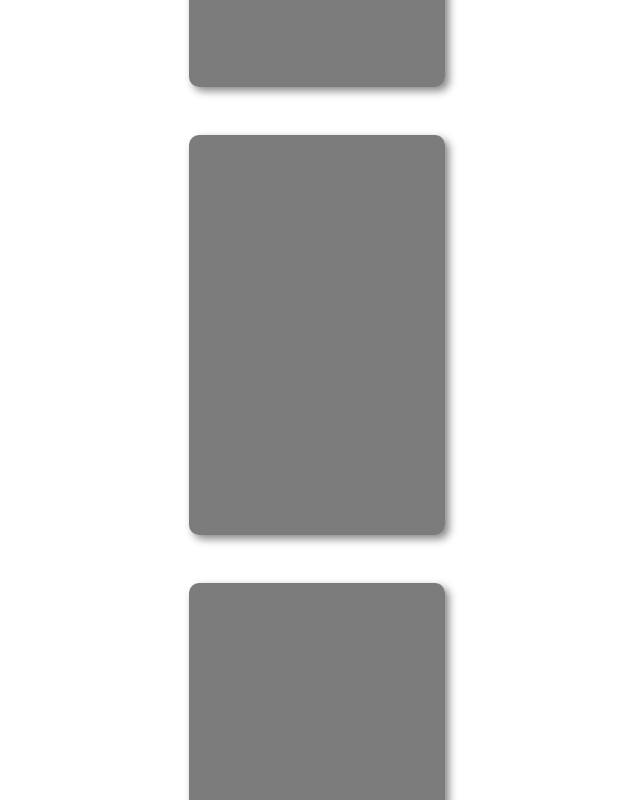
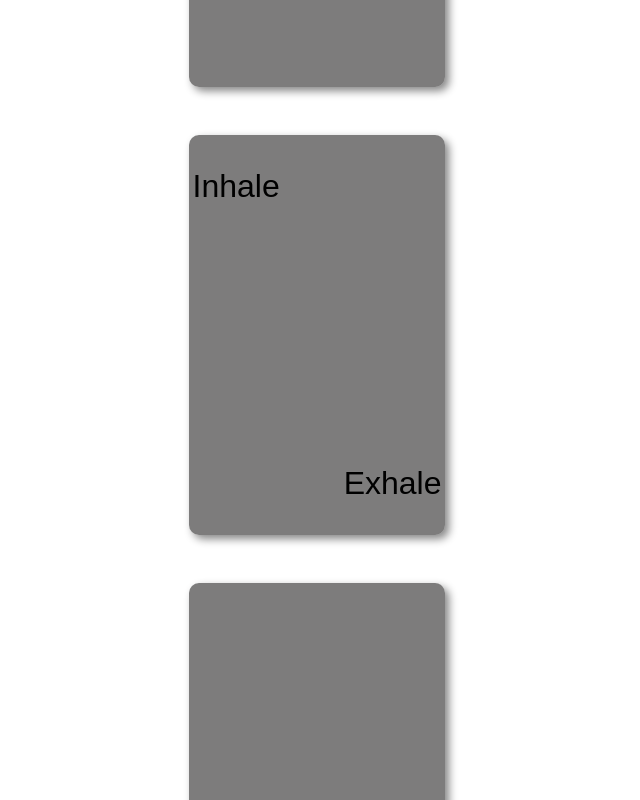
Before and after one commit to Yaz-Reyna/yazmin-reyna-capstone-breathe, a React (Create React App) app: page /exercises in a window 1280 px wide. Shown: the part 580-1380 px from the top of the page, without its empty margins (323-963 px from the left). Built offline with nearby package versions, Linux system fonts and the light colour scheme.

Commit message:
Add animation for ExerciseTwo component

```diff
--- a/src/App.js
+++ b/src/App.js
@@ -4,6 +4,7 @@ import {BrowserRouter, Routes, Route} from 'react-router-dom'
 import HomePage from './pages/home/home';
 import QuotesAndJokes from './pages/quotes-and-jokes/quotes-and-jokes';
 import BreathingExercises from './pages/breathing-exercises/breathing-exercises';
+import Music from './pages/music/music';
 
 function App() {
   return (
@@ -11,7 +12,7 @@ function App() {
       <Routes>
         <Route path='/' element={<HomePage/>}></Route>
         <Route path='/exercises' element={<BreathingExercises/>}></Route>
-        {/* <Route path='/music' element={<Music/>}></Route> */}
+        <Route path='/music' element={<Music/>}></Route>
         <Route path='/quotes' element={<QuotesAndJokes/>}></Route>
       </Routes>
     </BrowserRouter>
--- a/src/components/ExerciseFour/ExerciseFour.scss
+++ b/src/components/ExerciseFour/ExerciseFour.scss
@@ -1,7 +1,6 @@
 @use "../../styles/partials/fonts" as *;
 @use "../../styles/partials/mixins" as *;
 @use "../../styles/partials/variables" as *;
-
 
 .breathe4 {
     margin: 0;
@@ -12,25 +11,26 @@
 
     &__button {
         border: none;
-        border-radius: .625rem;
+        border-radius: 0.625rem;
         display: flex;
         align-items: center;
         justify-content: center;
         flex-direction: column;
         width: 16rem;
         height: 25rem;
-        box-shadow: .25rem .25rem .5rem $dark-gray;
+        box-shadow: 0.25rem 0.25rem 0.5rem $dark-gray;
         background-color: $darkest-gray;
 
     &__circle {
         width: 200px;
         height: 200px;
         border-radius: 50%;
+        margin-bottom: 1rem;
         border: none;
 
-
         &--play-animation {
-                border: 10px solid #333;
+            border: 10px solid $dark-turquoise;
+            box-shadow: 0.25rem 0.25rem 0.5rem $pink, 0.25rem 0.25rem  0.5rem $white;
             animation: breath 8s ease-in-out infinite;
         }
     }
@@ -41,7 +41,6 @@
         text-align: center;
         }
     }
-
 }
 
 @keyframes breath {
@@ -56,44 +55,43 @@
     }
 }
 
-
-  .breathe4__button__text--play-animation:after{
+.breathe4__button__text--play-animation:after {
     animation: text-animation 8s ease-in-out infinite;
     content: "Breathe in";
     display: block;
     font-size: 1.5rem;
     font-weight: 600;
-    text-shadow: .25rem .25rem .5rem $white;
+    text-shadow: 0.25rem 0.25rem 0.5rem $white;
 }
 @keyframes text-animation {
-0%{
+    0% {
         content: "Breathe in";
-    color: $dark-turquoise;
+        color: $dark-gray;
         font-size: 1.5rem;
     }
-25%{
+    25% {
         content: "Breathe in";
-    color: $dark-turquoise;
+        color: $dark-gray;
         font-size: 2rem;
     }
-50%{
+    50% {
         content: "Breathe in";
-    color: $dark-turquoise;
+        color: $dark-gray;
         font-size: 3rem;
     }
 
-60%{
+    60% {
         content: "Breathe out";
         color: $dark-gray;
         font-size: 2.5rem;
     }
 
-80%{
+    80% {
         content: "Breathe out";
         color: $dark-gray;
         font-size: 2rem;
     }
-100%{
+    100% {
         content: "Breathe out";
         color: $dark-gray;
         font-size: 1.4rem;
--- a/src/components/ExerciseThree/ExerciseThree.scss
+++ b/src/components/ExerciseThree/ExerciseThree.scss
@@ -28,11 +28,11 @@ $ease:ease-in-out;
     .breathe3__button--inhale__play-animation:after{
         position: absolute;
         top: 1rem;
-        left:45%;
+        left:40%;
         font-size: 1rem;
         color: $darkest-gray;
         content: "Inhale";
-        animation: text-grow 10s linear infinite;
+        animation: text-grow 10s ease-in-out infinite;
     }
 
     @keyframes text-grow {
--- a/src/components/ExerciseTwo/ExerciseTwo.js
+++ b/src/components/ExerciseTwo/ExerciseTwo.js
@@ -3,28 +3,22 @@ import {useState} from 'react';
 
 function ExerciseTwo () {
 
-const [stage, setStage] = useState(0);
+    const [isPlaying, setIsPlaying] = useState(false)
 
-setInterval(() => {
-    if (stage === 0) {
-        setStage(1);
-    } else if (stage === 1) {
-        setStage(2);
-    } else {
-        setStage(0);
+    const handleClick = () => {
+        setIsPlaying(true)
     }
-}, 9000);
 
 return (
 
 
 <section className="breathe2">
-
-    <div className="breathe2__container">
-        {stage === 0 && <p className=" breathe2__container--inhale">Inhale deeply and slowly through your nose, feeling your chest and belly expand.</p>}
-        {stage === 1 && <p className="breathe2__container--hold"> Hold your breath for a few seconds.</p>}
-        {stage === 2 && <p className="breathe2__container--exhale">Exhale slowly and fully through your mouth, feeling your chest and belly deflate.</p>}
-    </div>
+    <button className="breathe2__button" onClick={handleClick}>
+        <p className={`breathe2__button--inhale ${isPlaying ? 'in-play' : ""}`}>Inhale</p>
+        <div className={`breathe2__button--circle ${isPlaying ? 'pink' : ""}`} ></div>
+        <div className={`breathe2__button--circle ${isPlaying ? 'turquoise' : ""}`}></div>
+        <p className={`breathe2__button--exhale ${isPlaying ? 'out-play' : ""}`}>Exhale</p>
+    </button>
 
 </section>
     )
--- a/src/components/ExerciseTwo/ExerciseTwo.scss
+++ b/src/components/ExerciseTwo/ExerciseTwo.scss
@@ -5,37 +5,73 @@
 
 .breathe2 {
     margin: 0;
+    display: flex;
+    align-items: center;
+    justify-content: center;
+    flex-direction: column;
 
-    &__container {
-        font-size: 1rem;
-        font-weight: 400;
-        text-align: center;
+    &__button {
+        display: flex;
+        align-items: center;
+        justify-content: center;
+        border: none;
+        border-radius: 0.625rem;
+        width: 16rem;
+        height: 25rem;
+        box-shadow: 0.25rem 0.25rem 0.5rem $dark-gray;
+        background-color: $darkest-gray;
 
-        &--inhale{
-            animation: color-change 9s linear;
+        &--circle {
+            border-radius: 50%;
+            background: transparent;
+            width: 7rem;
+            height: 7rem;
         }
 
-        &--hold {
-            animation: color-change 9s linear;
-            animation-delay: 3s;
+        &--inhale {
+            margin: 2rem;
+            font-size: 2rem;
+            align-self: flex-start;
         }
 
         &--exhale {
-            animation: color-change 9s linear;
-            animation-delay: 6s;
+            margin: 2rem;
+            font-size: 2rem;
+            align-self: flex-end;
         }
     }
-}
 
+    .pink {
+        box-shadow:
+            inset -0.25rem -0.3125rem .625rem $light-pink,
+            inset .125rem 0 .625rem $light-pink,
+            inset -0.125rem 0 .625rem $medium-pink,
+            .0625rem .0625rem .0625rem .0625rem $medium-pink,
+            .125rem 0 .625rem $gray;
+            animation: move-right 6s ease-in-out infinite;
+    }
 
-@keyframes color-change {
-    0% {
-        color: $pink;
+    .turquoise {
+        box-shadow:
+            inset -0.25rem -0.3125rem .625rem $light-turquoise,
+            inset .125rem 0 .625rem $light-turquoise,
+            inset -0.125rem 0 .625rem $medium-turquoise,
+            .0625rem .0625rem .0625rem .0625rem $medium-turquoise,
+            .125rem 0 .625rem $gray;
+            animation: move-left 6s ease-in-out infinite;
     }
-    33% {
-        color: $dark-turquoise;
+
+    @keyframes move-right {
+        0%{transform: translateX(0);}
+        50%{transform: translateX(100%);}
+        100%{transform: translateX(0%);}
+
     }
-    66% {
-        color: $pink;
+
+    @keyframes move-left {
+        0%{transform: translateX(0);}
+        50%{transform: translateX(-100%);}
+        100%{transform: translateX(0%);}
+
     }
 }
--- a/src/pages/breathing-exercises/breathing-exercises.js
+++ b/src/pages/breathing-exercises/breathing-exercises.js
@@ -11,13 +11,13 @@ function BreathingExercises() {
         <>
             <Header/>
             <main className='main-breathing'>
-            <h2 className="main-breathing__title">Click on any of the shapes!</h2>
+            <h2 className="main-breathing__title">Click on any of the boxes!</h2>
                 <div className="main-breathing__one">
                     <ExerciseOne/>
                 </div>
-                {/* <div>
+                <div className="main-breathing__one">
                     <ExerciseTwo/>
-                </div> */}
+                </div>
                 <div className="main-breathing__one">
                     <ExerciseThree/>
                 </div>
--- /dev/null
+++ b/src/pages/music/music.js
@@ -0,0 +1,15 @@
+import "./music.scss"
+import Header from "../../components/Header/Header"
+
+function Music () {
+    return (
+        <>
+            <Header/>
+            <main className="music">
+
+            </main>
+        </>
+    )
+}
+
+export default Music;
--- /dev/null
+++ b/src/pages/music/music.scss
@@ -0,0 +1,12 @@
+@use "../../styles/partials/fonts" as *;
+@use "../../styles/partials/mixins" as *;
+@use "../../styles/partials/variables" as *;
+
+.music {
+    background-image: url(../../assets/images/layered-waves.png);
+    background-size: cover;
+    background-position: center;
+    width: 100vw;
+    height: 100hw;
+
+}
```
Also changed, not shown: src/assets/images/layered-waves.png (renamed from src/assets/images/layered-waves-haikei.png). Lines whose indentation alone changed are shown as unchanged.
